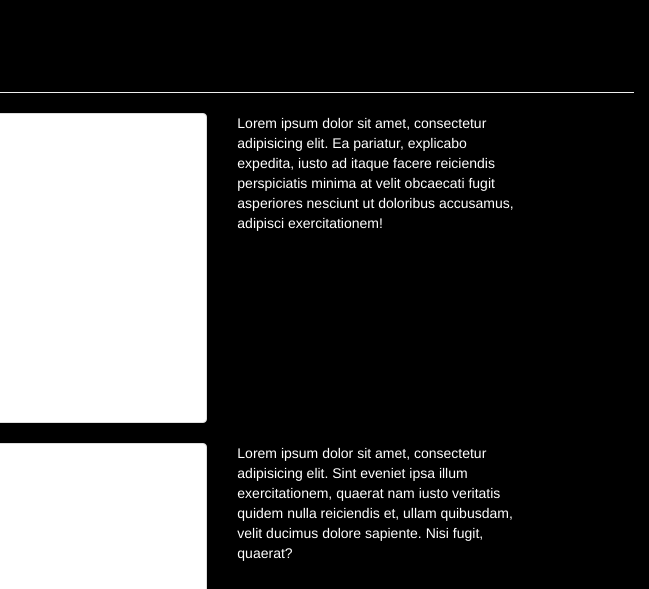
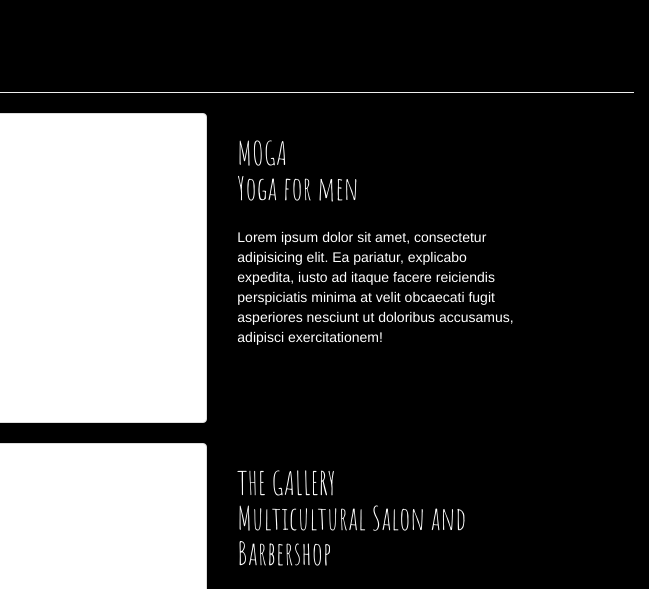
Before and after one commit to NoJuanNobody/HANDRO, a plain HTML site: page index.html in a window 1280 px wide. Shown: the part 980-1569 px from the top of the page, 631-1280 px from the left. Drawn offline with Linux system fonts and the light colour scheme; files whose address does not match are found by name.

Commit message:
contined adding changes to web section, including adding headlines

```diff
--- a/index.html
+++ b/index.html
@@ -71,6 +71,9 @@
 				</a>
 			</div>
 			<div class="col-lg-3">
+				<h1>
+					<SPAN>MOGA</SPAN><br> Yoga for men
+				</h1>
 				<p>Lorem ipsum dolor sit amet, consectetur adipisicing elit. Ea pariatur, explicabo expedita, iusto ad itaque facere reiciendis perspiciatis minima at velit obcaecati fugit asperiores nesciunt ut doloribus accusamus, adipisci exercitationem!</p>
 			</div>
 			<div class="col-lg-8 thumb">
@@ -79,6 +82,7 @@
 				</a>
 			</div>
 			<div class="col-lg-3">
+				<h1><span class="">THE GALLERY</span><br>Multicultural Salon and Barbershop</h1>
 				<p>Lorem ipsum dolor sit amet, consectetur adipisicing elit. Sint eveniet ipsa illum exercitationem, quaerat nam iusto veritatis quidem nulla reiciendis et, ullam quibusdam, velit ducimus dolore sapiente. Nisi fugit, quaerat?</p>
 			</div>
 			<div class="col-lg-8 thumb">
```
